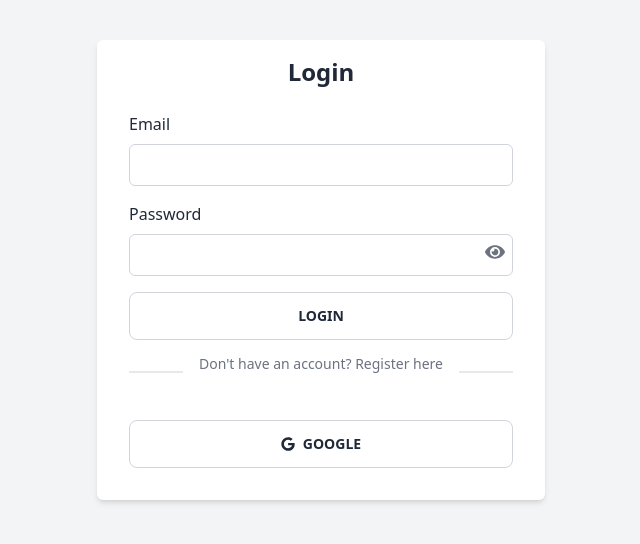
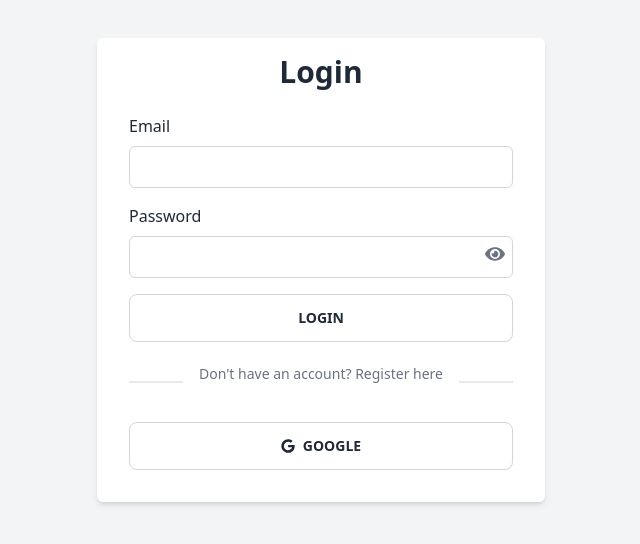
Before and after one commit to marufbroh/lingua-learners-client-side, a React (Vite) app: page /login in a window 1280 px wide. Shown: the part 130-674 px from the top of the page, without its empty margins (319-959 px from the left). Built offline with nearby package versions, Linux system fonts and the light colour scheme.

Commit message:
basic firebase with authcontext setup done

```diff
--- a/src/pages/Account/Login.jsx
+++ b/src/pages/Account/Login.jsx
@@ -20,7 +20,7 @@ const Login = () => {
     return (
         <div className="flex items-center justify-center min-h-screen bg-gray-100">
             <div className="w-full max-w-md py-4 px-8 bg-white rounded-md shadow-md">
-                <h2 className="mb-6 text-2xl font-bold text-center">Login</h2>
+                <h2 className="mb-6 text-3xl font-bold text-center">Login</h2>
                 <form onSubmit={handleSubmit(onSubmit)}>
                     <div className="mb-4">
                         <label className="block mb-2 font-medium text-gray-800">
@@ -65,7 +65,7 @@ const Login = () => {
                             Login
                         </button>
                     </div>
-                    <div className="divider my-6">
+                    <div className="divider mt-8">
                         <p className="text-sm font-light text-gray-500 dark:text-gray-400 mb-4">
                             Don't have an account? <Link to={"/register"} className="font-medium text-primary-600 hover:underline dark:text-primary-500">Register here</Link>
                         </p>
--- a/src/pages/Account/Register.jsx
+++ b/src/pages/Account/Register.jsx
@@ -23,7 +23,7 @@ const Register = () => {
     return (
         <div className="flex items-center justify-center min-h-screen bg-gray-100">
             <div className="w-full max-w-md py-4 px-8 bg-white rounded-md shadow-md">
-                <h2 className="mb-6 text-2xl font-bold text-center">Registration</h2>
+                <h2 className="mb-6 text-3xl font-bold text-center">Registration</h2>
                 <form onSubmit={handleSubmit(onSubmit)}>
                     <div className="mb-4">
                         <label className="block mb-2 font-medium text-gray-800">
--- a/src/providers/AuthProvider.jsx
+++ b/src/providers/AuthProvider.jsx
@@ -1,10 +1,26 @@
-import React from 'react';
+import React, { createContext, useState } from 'react';
+import { GoogleAuthProvider, auth } from "firebase/auth";
 
-const AuthProvider = () => {
+
+
+export const AuthContext = createContext(null);
+const auth = getAuth(app);
+const googleProvider = new GoogleAuthProvider();
+
+const AuthProvider = ({ children }) => {
+    const [user, setUser] = useState(null);
+    const [loading, setLoading] = useState(true);
+
+
+    const authInfo = {
+        user,
+        loading,
+    }
+
     return (
-        <div>
-
-        </div>
+        <AuthContext.Provider value={authInfo}>
+            {children}
+        </AuthContext.Provider>
     );
 };
 
```
